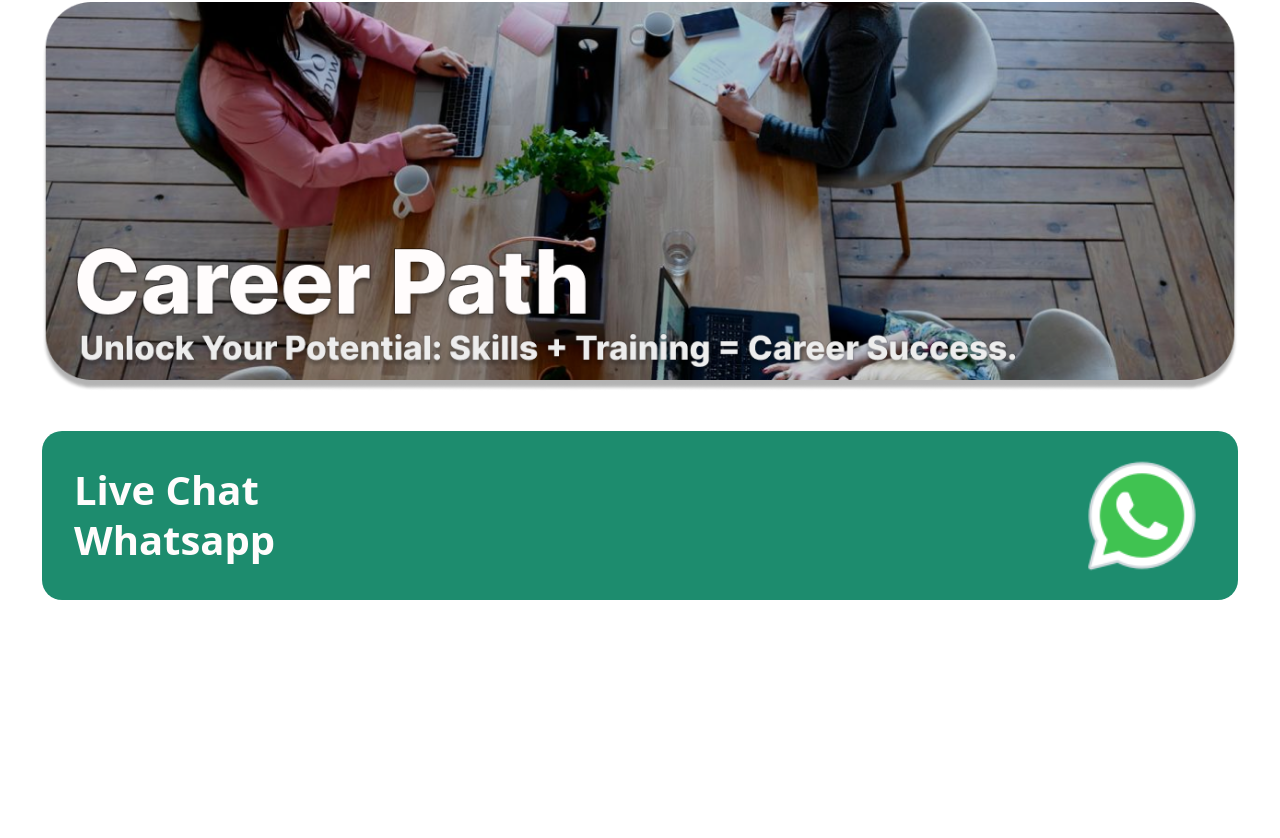
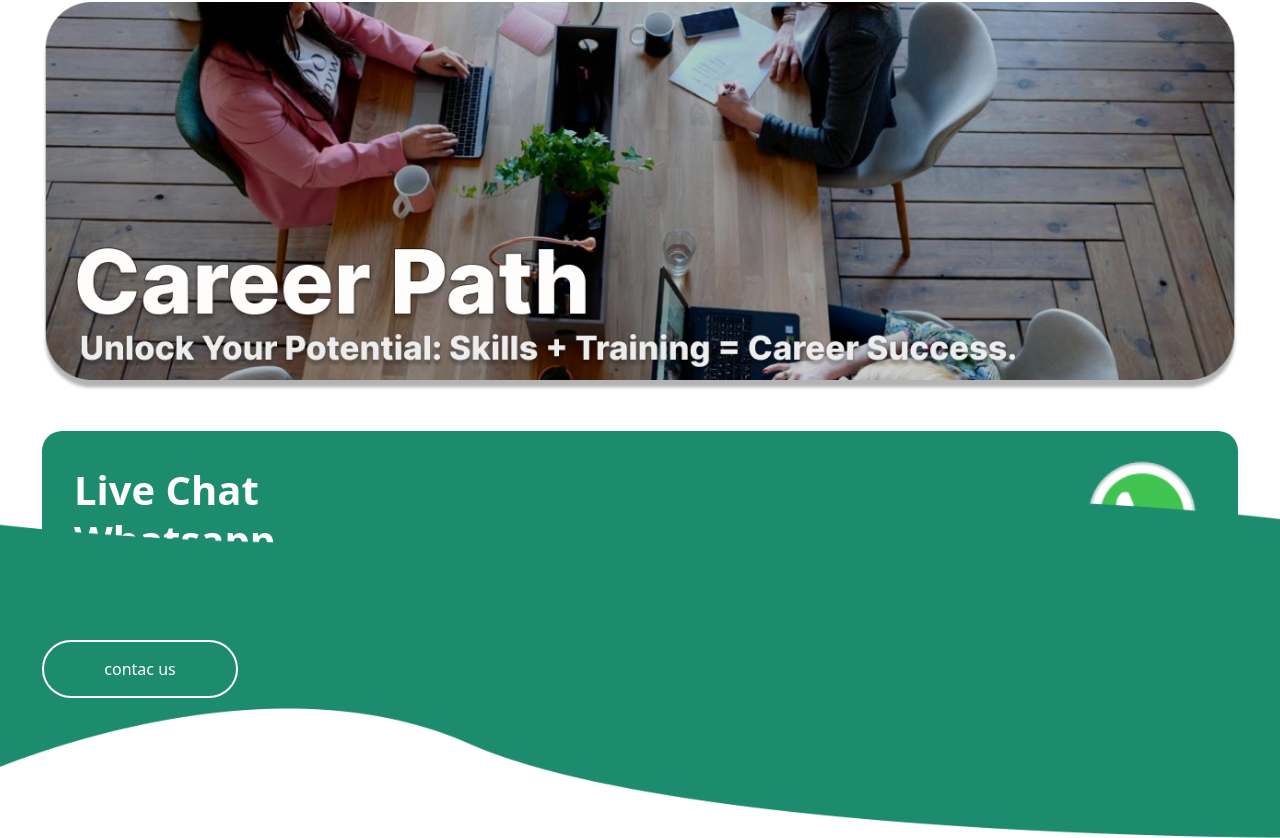
Before and after one commit to HamzaManzoorUIUX/admission-usc, a React (Vite) app: page / in a window 1280 px wide. Shown: the part 5957-6795 px from the top of the page. Before the commit the page ends 6557 px from the top, so only its background shows below. Built offline with nearby package versions, Linux system fonts and the light colour scheme.

Commit message:
footer partially complete

```diff
--- a/src/App.tsx
+++ b/src/App.tsx
@@ -1,6 +1,7 @@
 import Career from "./components/Career";
 import Courses from "./components/Courses";
 import Events from "./components/Events";
+import Footer from "./components/Footer";
 import Header from "./components/Header";
 import Navbar from "./components/Navbar";
 import Partners from "./components/Partners";
@@ -14,6 +15,7 @@ const App = () => {
       <Partners />
       <Events />
       <Career />
+      <Footer />
     </div>
   );
 };
--- /dev/null
+++ b/src/components/Footer.tsx
@@ -0,0 +1,28 @@
+import React from "react";
+import Container from "./Container";
+import banner from "../assets/Rectangle 11.png";
+const Footer = () => {
+  return (
+    <footer className="relative mt-10">
+      <img
+        src={banner}
+        className="absolute pointer-events-none w-full top-[50%] translate-y-[-50%] left-0 z-0"
+        alt="banner"
+      />
+      <Container>
+        <div className="flex flex-col lg:flex-row z-10 relative">
+          <div className="flex-1">
+            <button
+              type="button"
+              className="px-4 py-2 h-[58px] w-[196px] rounded-full border-2 border-white flex items-center justify-center text-white"
+            >
+              contac us
+            </button>
+          </div>
+        </div>
+      </Container>
+    </footer>
+  );
+};
+
+export default Footer;
```
Also changed, not shown: src/assets/Rectangle 11.png (added).
